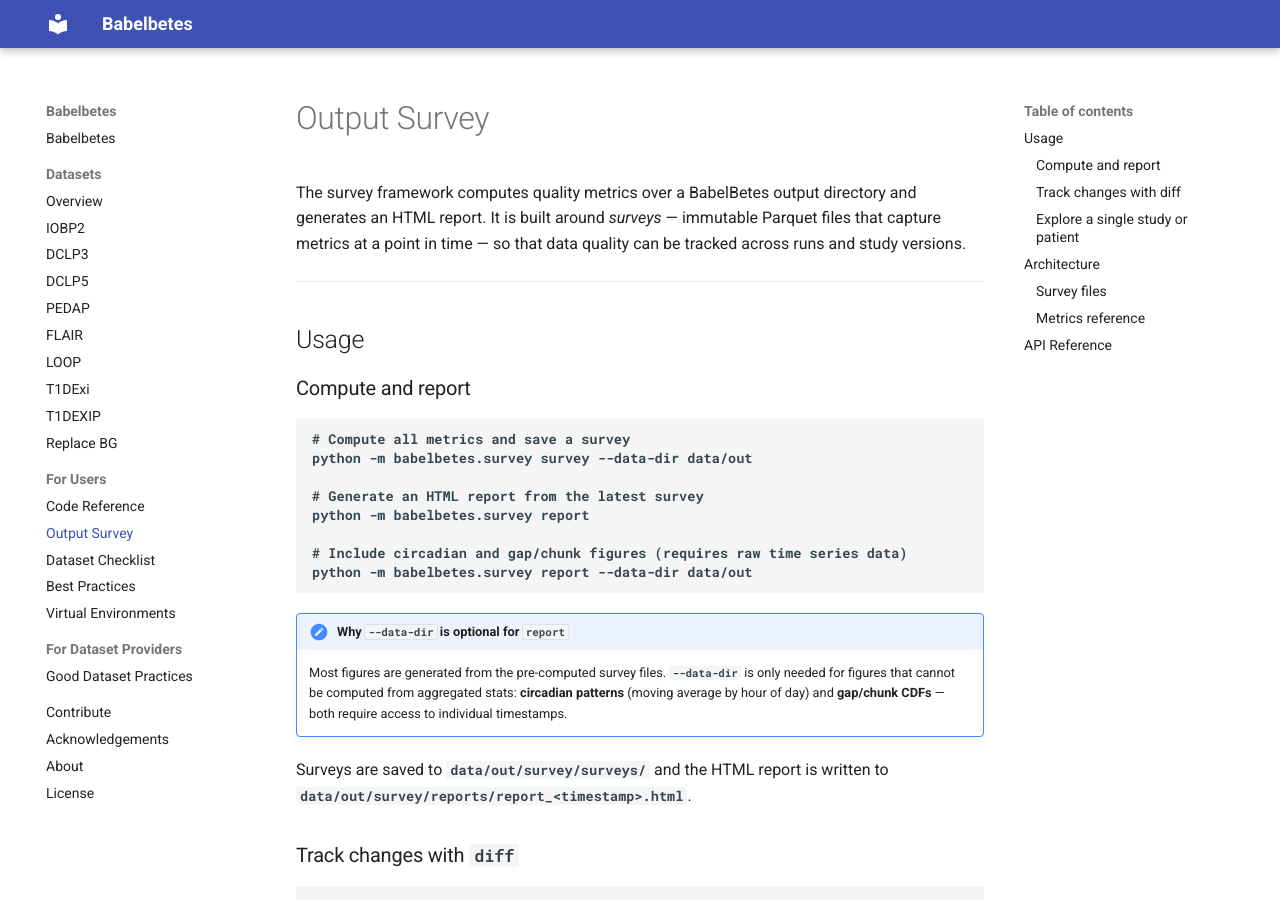
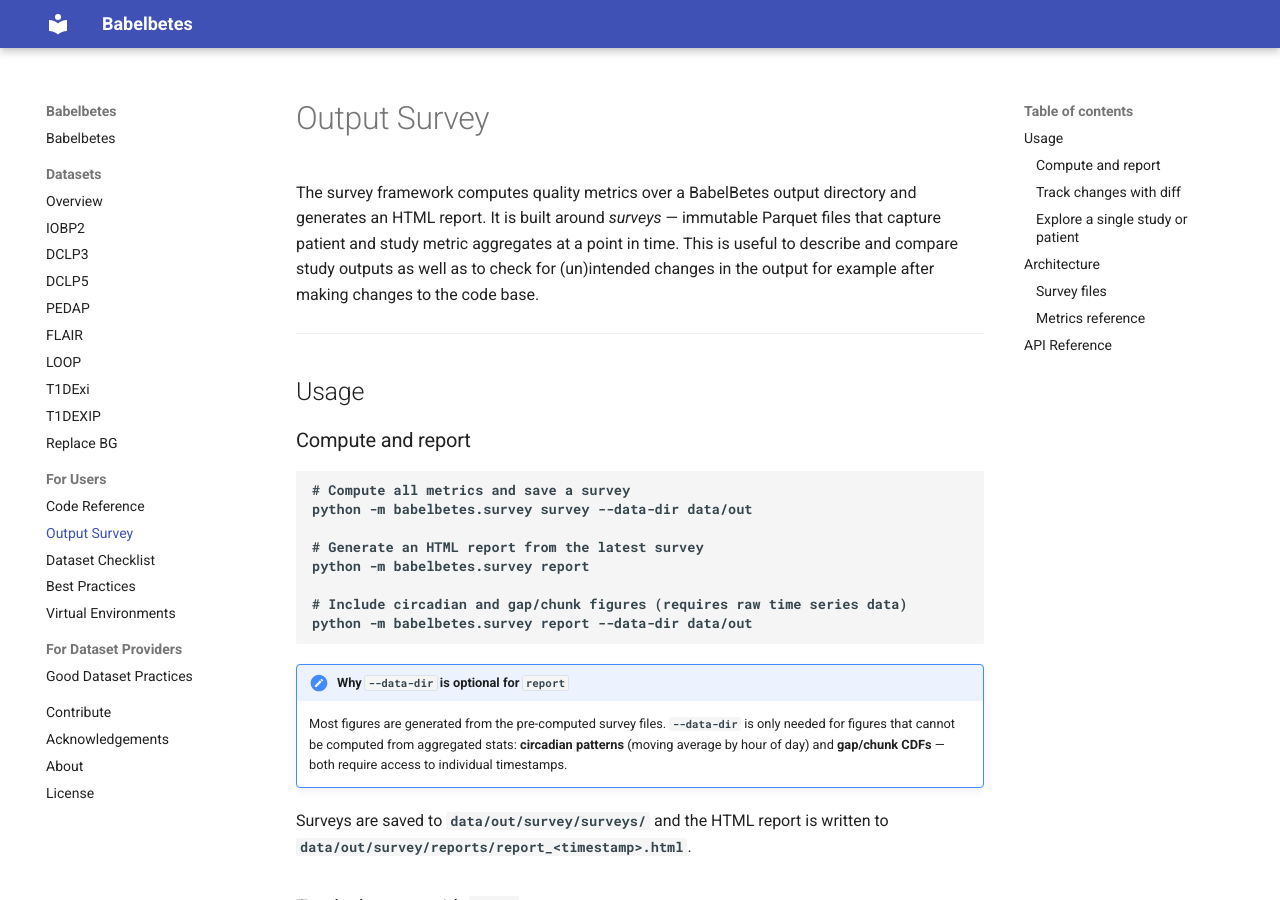
Before and after one commit to nudgebg/egvinsulin, an MkDocs documentation site: the page built from docs/survey.md, in a window 1280 px wide and 900 px high. Built offline with MkDocs 1.6.1 and Material for MkDocs 9.7.7, drawn with Linux system fonts in a browser that asks for light colours; the version menu is left out.

Commit message:
Update docs

```diff
--- a/docs/survey.md
+++ b/docs/survey.md
@@ -1,6 +1,6 @@
 # Output Survey
 
-The survey framework computes quality metrics over a BabelBetes output directory and generates an HTML report. It is built around *surveys* — immutable Parquet files that capture metrics at a point in time — so that data quality can be tracked across runs and study versions.
+The survey framework computes quality metrics over a BabelBetes output directory and generates an HTML report. It is built around *surveys* — immutable Parquet files that capture patient and study metric aggregates at a point in time. This is useful to describe and compare study outputs as well as to check for (un)intended changes in the output for example after making changes to the code base.
 
 ---
 
```
Also changed, not shown: docs/reference.md (+1 -4 lines).
